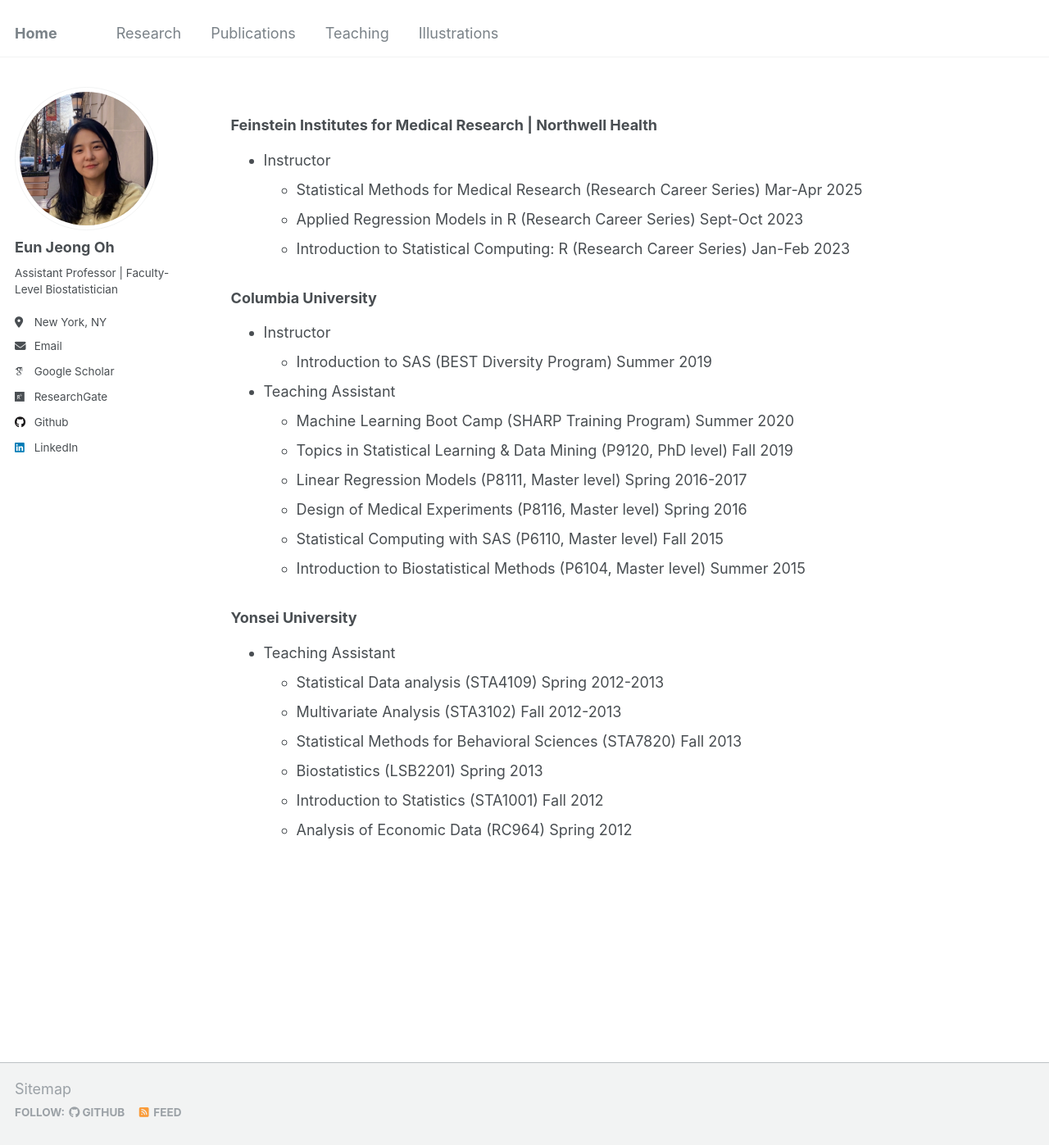
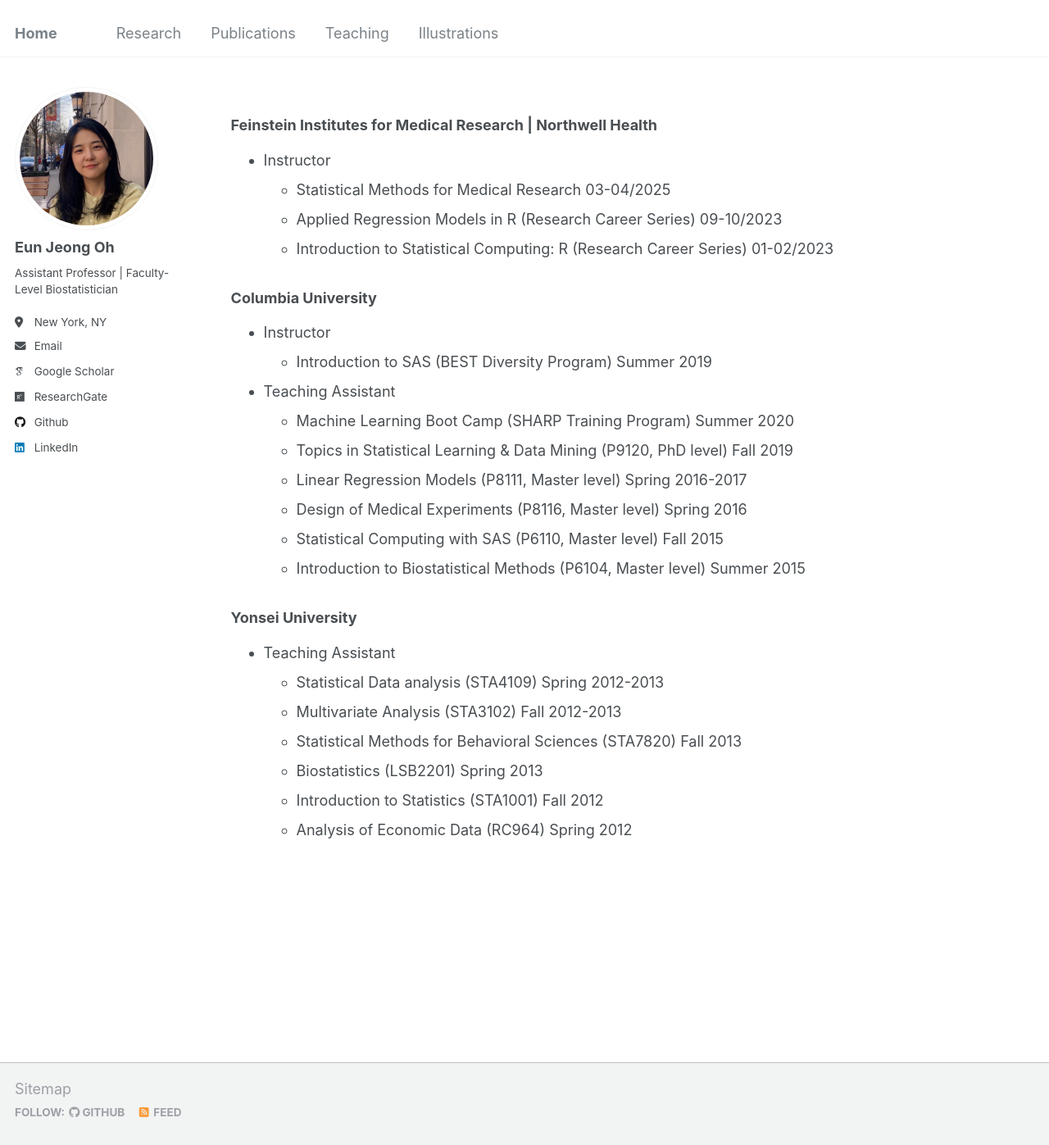
Before and after one commit to oheunj/oheunj.github.io, a Jekyll site: the page built from _pages/teaching.md, in a window 1280 px wide and 1397 px high. Shown: the whole window at 82% size. Built offline with Jekyll 4.4.1, drawn with Linux system fonts in a browser that asks for light colours; some web fonts are replaced.

Commit message:
Update teaching.md

```diff
--- a/_pages/teaching.md
+++ b/_pages/teaching.md
@@ -7,14 +7,15 @@
   - /resume
 ---
 
+
 {% include base_path %}
 
 
 ### Feinstein Institutes for Medical Research | Northwell Health
 * Instructor
-  * Statistical Methods for Medical Research (Research Career Series) Mar-Apr 2025
-  * Applied Regression Models in R (Research Career Series) Sept-Oct 2023
-  * Introduction to Statistical Computing: R (Research Career Series) Jan-Feb 2023
+  * Statistical Methods for Medical Research 03-04/2025
+  * Applied Regression Models in R (Research Career Series) 09-10/2023
+  * Introduction to Statistical Computing: R (Research Career Series) 01-02/2023
 
 ### Columbia University
 * Instructor
```
